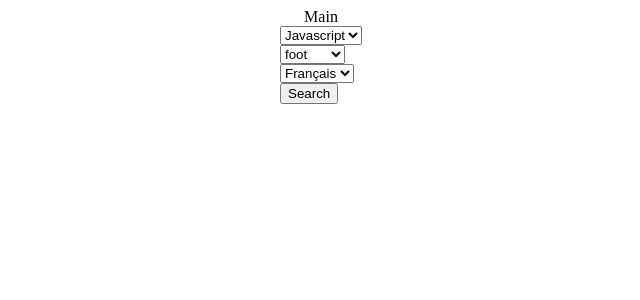
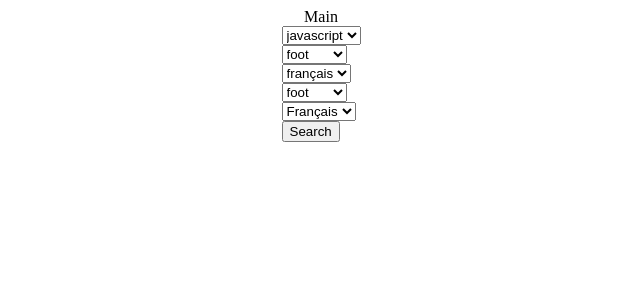
Before and after one commit to Adil-bh/Cas-Pratique, a React (Vite) app in the folder open-source-projects-search/: page / in a window 1280 px wide. Shown: the top 300 px of the page, without its empty margins (319-959 px from the left). Built offline with nearby package versions, Linux system fonts and the light colour scheme; the HTML template or start-up script is replaced by a standard one.

Commit message:
♻️ F03 : FORM > Extract select input to InputSelect and replace to InputSelect to SearchForm.

```diff
--- a/open-source-projects-search/src/components/SearchForm.tsx
+++ b/open-source-projects-search/src/components/SearchForm.tsx
@@ -1,14 +1,27 @@
+import { InputSelect } from "./ui/InputSelect"
+
 export const SearchForm = () => {
+    const technoOptions = ["javascript", "php", "python"]
+    const tagsOptions = ["foot", "moto", "histoire"]
+    const spokenOptions = ["français", "spanish", "english"]
     return (
         <form action="">
             <div>
-                <div>
-                    <select name="technology-languages" id="technology-languages">
-                        <option value="javascript">Javascript</option>
-                        <option value="php">PHP</option>
-                        <option value="python">Python</option>
-                    </select>
-                </div>
+                <InputSelect
+                    name="technology-languages"
+                    id="technology-languages"
+                    optionValues={technoOptions}
+                />
+                <InputSelect
+                    name="tags"
+                    id="tags"
+                    optionValues={tagsOptions}
+                />
+                <InputSelect
+                    name="spoken-languages"
+                    id="spoken-languages"
+                    optionValues={spokenOptions}
+                />
                 <div>
                     <select name="tags" id="tags">
                         <option value="foot">foot</option>
--- /dev/null
+++ b/open-source-projects-search/src/components/ui/InputSelect.tsx
@@ -0,0 +1,17 @@
+export const InputSelect = ({ name, id, optionValues }) => {
+    const toCapitalize = (string) => {
+        let newString = string
+        newString[0].toUpperCase()
+
+        return newString
+    }
+    return (
+        <div>
+            <select name={name} id={id}>
+                {optionValues.map(optionValue => (
+                    <option value={optionValue}>{toCapitalize(optionValue)}</option>
+                ))}
+            </select>
+        </div>
+    )
+}
```
